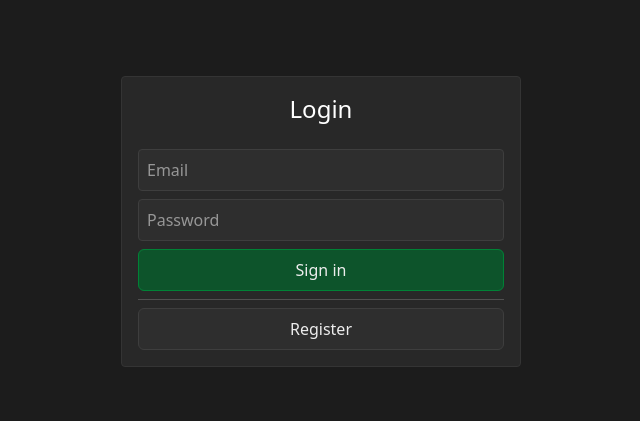
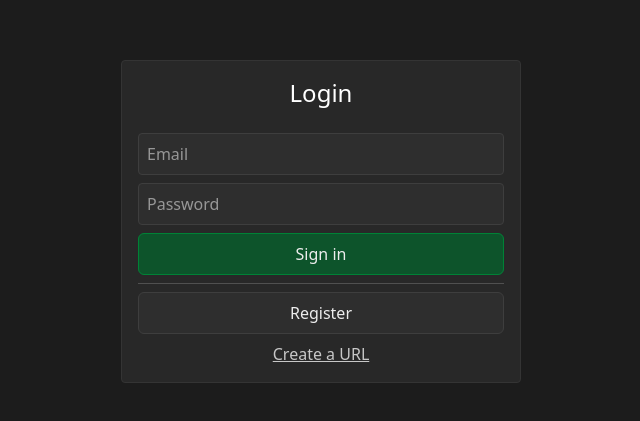
Before and after one commit to Froidland/inventures-url-shortener, a SvelteKit app: page /login in a window 1280 px wide. Shown: the part 179-600 px from the top of the page, without its empty margins (319-959 px from the left). Built offline with nearby package versions, Linux system fonts and the light colour scheme.

Commit message:
feat: link to main page on login and register pages

```diff
--- a/src/routes/login/+page.svelte
+++ b/src/routes/login/+page.svelte
@@ -46,5 +46,8 @@
 		>
 		<div class="border-dark-gray-800 border-t border-solid"></div>
 		<Button href="/register">Register</Button>
+		<div class="text-center">
+			<a class="text-light-gray-800 hover:text-light-gray-300 underline" href="/">Create a URL</a>
+		</div>
 	</form>
 </main>
--- a/src/routes/register/+page.svelte
+++ b/src/routes/register/+page.svelte
@@ -55,5 +55,8 @@
 		>
 		<div class="border-dark-gray-800 border-t border-solid"></div>
 		<Button href="/login">Login</Button>
+		<div class="text-center">
+			<a class="text-light-gray-800 hover:text-light-gray-300 underline" href="/">Create a URL</a>
+		</div>
 	</form>
 </main>
```
